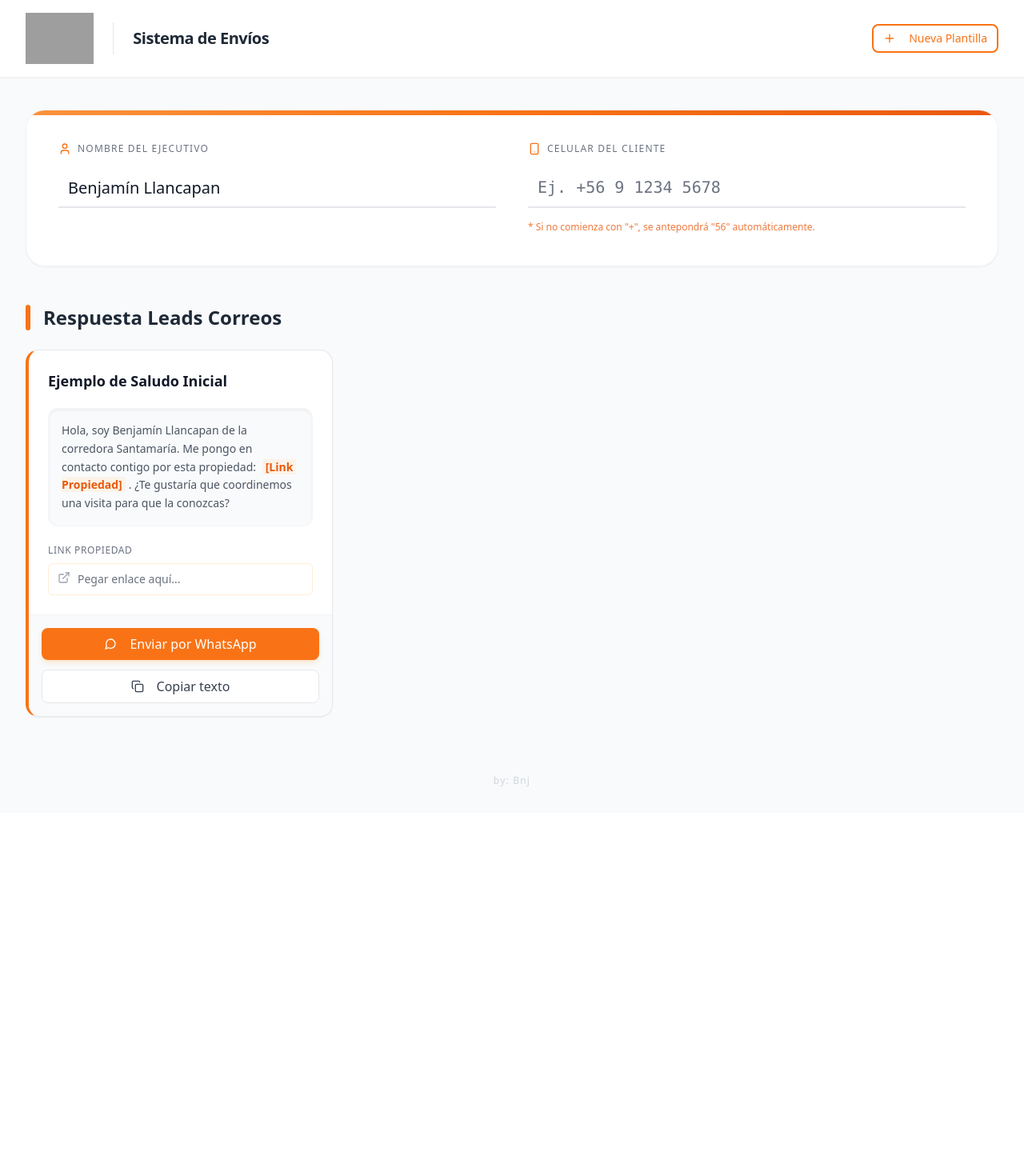
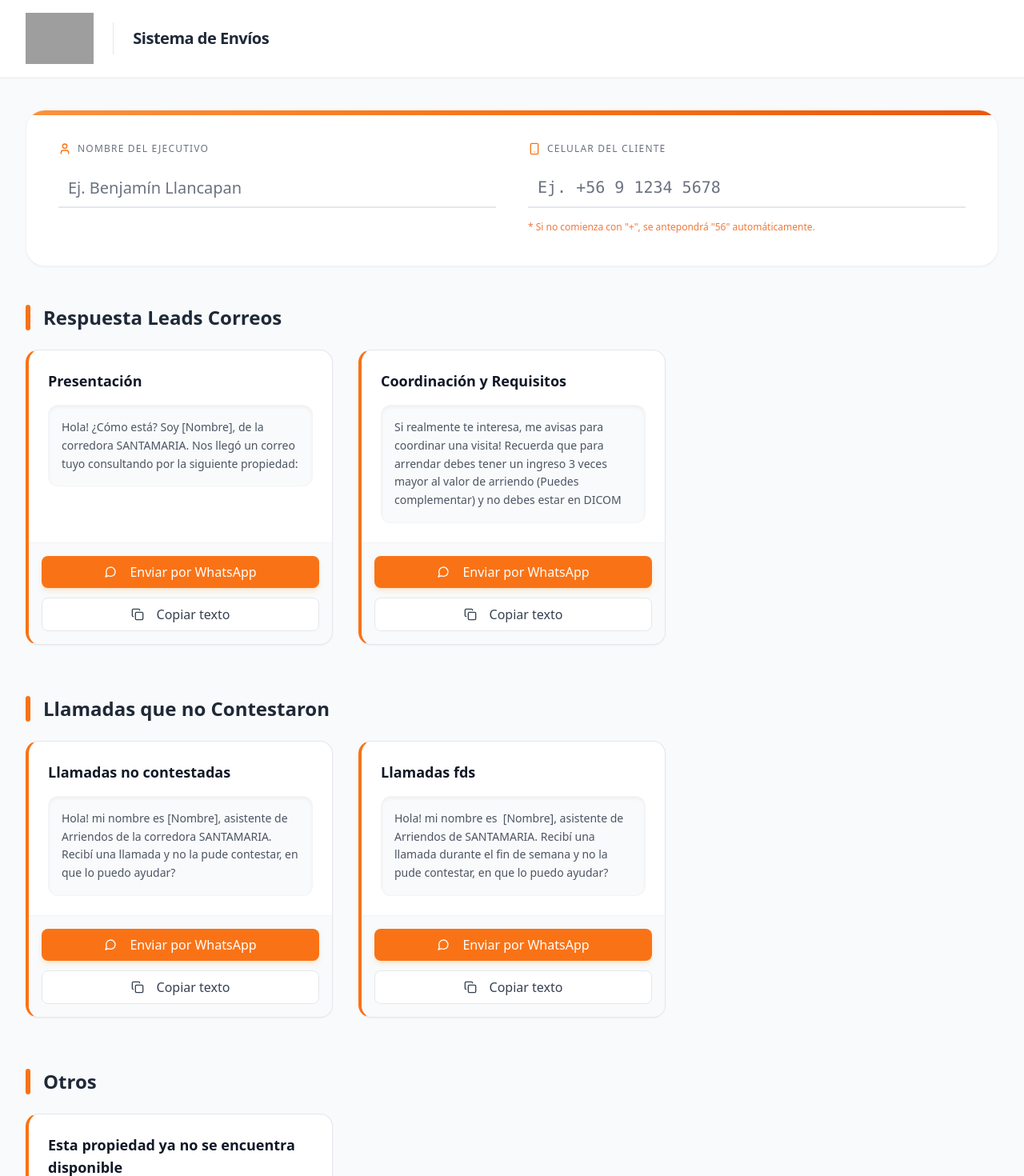
Before and after one commit to housebrokerschile-hash/sistema-de-env-os, a React (Vite) app: page / in a window 1280 px wide. Shown: the top 1470 px of the page at 80% size. Before the commit the page ends 1016 px from the top, so only its background shows below. Built offline with nearby package versions, Linux system fonts and the light colour scheme; grey boxes are pictures that could not be loaded.

Commit message:
Update App.jsx

```diff
--- a/App.jsx
+++ b/App.jsx
@@ -1,11 +1,6 @@
 import React, { useState, useEffect } from 'react';
 import {
-  Plus,
-  Pencil,
-  Trash2,
   MessageCircle,
-  Save,
-  X,
   Smartphone,
   User,
   ExternalLink,
@@ -55,17 +50,13 @@ const Button = ({ children, variant = 'primary', size = 'default', className = '
   const variants = {
     primary: 'bg-orange-500 hover:bg-orange-600 text-white shadow-md',
     secondary: 'bg-white hover:bg-gray-50 text-gray-700 border border-gray-200',
-    ghost: 'hover:bg-gray-100 text-gray-600',
-    destructive: 'bg-red-50 text-red-600 hover:bg-red-100',
-    outline: 'border-2 border-orange-500 text-orange-500 hover:bg-orange-50',
     success: 'bg-green-500 text-white shadow-md hover:bg-green-600'
   };
 
   const sizes = {
     sm: 'px-3 py-1.5 text-sm',
     default: 'px-4 py-2',
-    lg: 'px-6 py-3 text-lg',
-    icon: 'p-2'
+    lg: 'px-6 py-3 text-lg'
   };
 
   return (
@@ -112,29 +103,12 @@ const Card = ({ children, className = '' }) => (
   </div>
 );
 
-const Dialog = ({ isOpen, onClose, title, children }) => {
-  if (!isOpen) return null;
-  return (
-    <div className="fixed inset-0 z-50 flex items-center justify-center bg-black/50 backdrop-blur-sm p-4 animate-in fade-in duration-200">
-      <div className="relative w-full max-w-lg rounded-xl bg-white p-6 shadow-2xl animate-in zoom-in-95 duration-200">
-        <div className="flex items-center justify-between mb-4">
-          <h3 className="text-lg font-semibold">{title}</h3>
-          <button type="button" onClick={onClose} className="rounded-full p-1 hover:bg-gray-100 hover:scale-110 transition-transform">
-            <X className="h-4 w-4" />
-          </button>
-        </div>
-        {children}
-      </div>
-    </div>
-  );
-};
-
-const TemplateCard = ({ template, executiveName, clientNumber, onEdit, onDelete }) => {
+const TemplateCard = ({ template, executiveName, clientNumber }) => {
   const [propertyLink, setPropertyLink] = useState('');
   const [isCopied, setIsCopied] = useState(false);
 
   const getFinalText = () => {
-    let finalText = template.content.replace(/\[Nombre_Ejecutivo\]/g, executiveName);
+    let finalText = template.content.replace(/\[Nombre_Ejecutivo\]/g, executiveName || '[Nombre]');
     if (template.content.includes('[Input_Para_Link_Propiedad]')) {
         finalText = finalText.replace(/\[Input_Para_Link_Propiedad\]/g, propertyLink || '[Link Propiedad]');
     }
@@ -187,23 +161,15 @@ const TemplateCard = ({ template, executiveName, clientNumber, onEdit, onDelete
     <Card className="flex flex-col h-full overflow-hidden group border-l-4 border-l-orange-500">
       <div className="p-6 flex-1 space-y-4">
         <div className="flex items-start justify-between">
-          <h3 className="font-bold text-lg text-gray-900 line-clamp-1" title={template.title}>
+          <h3 className="font-bold text-lg text-gray-900 line-clamp-2" title={template.title}>
             {template.title}
           </h3>
-          <div className="flex gap-1 opacity-0 group-hover:opacity-100 transition-opacity duration-300">
-            <Button variant="ghost" size="icon" onClick={() => onEdit(template)} className="h-8 w-8 hover:bg-orange-100 hover:text-orange-600">
-              <Pencil className="h-4 w-4" />
-            </Button>
-            <Button variant="ghost" size="icon" onClick={() => onDelete(template.id)} className="h-8 w-8 text-red-500 hover:text-red-600 hover:bg-red-50">
-              <Trash2 className="h-4 w-4" />
-            </Button>
-          </div>
         </div>
 
         <div className="bg-gray-50 p-4 rounded-xl text-sm text-gray-600 leading-relaxed min-h-[100px] whitespace-pre-wrap border border-gray-100 shadow-inner">
           {template.content.split(/(\[Input_Para_Link_Propiedad\])/g).map((part, i) => (
             part === '[Input_Para_Link_Propiedad]' ? (
-              <span key={i} className="text-orange-600 font-bold bg-orange-100/50 px-1 rounded mx-1">
+              <span key={i} className="text-orange-600 font-bold bg-orange-100/50 px-1 rounded mx-1 break-all">
                 {propertyLink || '[Link Propiedad]'}
               </span>
             ) : (
@@ -256,72 +222,60 @@ const TemplateCard = ({ template, executiveName, clientNumber, onEdit, onDelete
 };
 
 function App() {
-  // --- Estados con Memoria Local (Local Storage) ---
-  const [executiveName, setExecutiveName] = useState(() => localStorage.getItem('executiveName') || 'Benjamín Llancapan');
+  // --- Estados con Memoria Local (Empiezan en blanco) ---
+  const [executiveName, setExecutiveName] = useState(() => localStorage.getItem('executiveName') || '');
   const [clientNumber, setClientNumber] = useState(() => localStorage.getItem('clientNumber') || '');
+  const [showContent, setShowContent] = useState(false);
 
-  const [templates, setTemplates] = useState(() => {
-    const saved = localStorage.getItem('santamaria_templates');
-    if (saved) return JSON.parse(saved);
-    // Plantilla por defecto si es la primera vez que entra
-    return [
-      {
-        id: '1',
-        title: 'Ejemplo de Saludo Inicial',
-        category: 'Correos',
-        content: 'Hola, soy [Nombre_Ejecutivo] de la corredora Santamaría. Me pongo en contacto contigo por esta propiedad: [Input_Para_Link_Propiedad]. ¿Te gustaría que coordinemos una visita para que la conozcas?'
-      }
-    ];
-  });
+  // --- Plantillas Fijas (Hardcodeadas) ---
+  const templates = [
+    {
+      id: '1',
+      title: 'Presentación',
+      category: 'Correos',
+      content: `Hola! ¿Cómo está? Soy [Nombre_Ejecutivo], de la corredora SANTAMARIA. Nos llegó un correo tuyo consultando por la siguiente propiedad:`
+    },
+    {
+      id: '2',
+      title: 'Coordinación y Requisitos',
+      category: 'Correos',
+      content: `Si realmente te interesa, me avisas para coordinar una visita! Recuerda que para arrendar debes tener un ingreso 3 veces mayor al valor de arriendo (Puedes complementar) y no debes estar en DICOM`
+    },
+    {
+      id: '3',
+      title: 'Llamadas no contestadas',
+      category: 'Llamadas',
+      content: `Hola! mi nombre es [Nombre_Ejecutivo], asistente de Arriendos de la corredora SANTAMARIA. Recibí una llamada y no la pude contestar, en que lo puedo ayudar?`
+    },
+    {
+      id: '4',
+      title: 'Llamadas fds',
+      category: 'Llamadas',
+      content: `Hola! mi nombre es  [Nombre_Ejecutivo], asistente de Arriendos de SANTAMARIA. Recibí una llamada durante el fin de semana y no la pude contestar, en que lo puedo ayudar?`
+    },
+    {
+      id: '5',
+      title: 'Esta propiedad ya no se encuentra disponible',
+      category: 'Otros',
+      content: `Hola! Lamentablemente esa propiedad ya no se encuentra disponible. Sin embargo, en los siguientes enlaces puedes revisar otras opciones actuales. Para consultar disponibilidad, me puedes escribir por este mismo medio:
 
-  const [showContent, setShowContent] = useState(false);
-  const [isModalOpen, setIsModalOpen] = useState(false);
-  const [currentTemplate, setCurrentTemplate] = useState(null);
-  const [formData, setFormData] = useState({ title: '', category: 'Correos', content: '' });
+*ARRIENDOS HASTA $350.000:*
+https://www.santamaria.cl/PropiedadesListado.aspx?From=Search&Tipo=P&Pr_Privada=0&Ubz_Id=0&Po_R_Id=8&Pr_Tipo_Id=8&Pr_Tipo_Operacion=2&Pr_Valor_Desde=0&Pr_Valor_Hasta=350000&Pr_Piezas_Desde=0
 
-  // Guardar automáticamente cada vez que haya un cambio
+*MENORES A $450.000*
+▪️ *1 Dormitorio:*
+https://www.santamaria.cl/PropiedadesListado.aspx?From=Search&Tipo=P&Pr_Privada=0&Po_R_Id=8&Pr_Tipo_Id=8&Pr_Tipo_Operacion=2&Pr_Valor_Desde=0&Pr_Valor_Hasta=0&Pr_Piezas_Desde=1&Pr_Piezas_Hasta=1
+
+▪️ *2 Dormitorios:*
+https://www.santamaria.cl/PropiedadesListado.aspx?From=Search&Tipo=P&Pr_Privada=0&Ubz_Id=0&Po_R_Id=8&Pr_Tipo_Id=8&Pr_Tipo_Operacion=2&Pr_Valor_Desde=0&Pr_Valor_Hasta=0&Pr_Piezas_Desde=2`
+    }
+  ];
+
+  // Guardar automáticamente cada vez que haya un cambio en los inputs
   useEffect(() => {
     localStorage.setItem('executiveName', executiveName);
     localStorage.setItem('clientNumber', clientNumber);
-    localStorage.setItem('santamaria_templates', JSON.stringify(templates));
-  }, [executiveName, clientNumber, templates]);
-
-  // CRUD Handlers (Ahora 100% Locales)
-  const handleDelete = (id) => {
-    if (window.confirm('¿Estás seguro de eliminar esta plantilla?')) {
-      setTemplates(templates.filter(t => t.id !== id));
-      toast.success('Plantilla eliminada');
-    }
-  };
-
-  const handleEdit = (template) => {
-    setCurrentTemplate(template);
-    setFormData({
-      title: template.title,
-      category: template.category,
-      content: template.content
-    });
-    setIsModalOpen(true);
-  };
-
-  const handleCreate = () => {
-    setCurrentTemplate(null);
-    setFormData({ title: '', category: 'Correos', content: '' });
-    setIsModalOpen(true);
-  };
-
-  const handleSubmit = (e) => {
-    e.preventDefault();
-    if (currentTemplate) {
-      setTemplates(templates.map(t => t.id === currentTemplate.id ? { ...t, ...formData } : t));
-      toast.success('Plantilla actualizada');
-    } else {
-      const newTemplate = { id: Date.now().toString(), ...formData };
-      setTemplates([...templates, newTemplate]);
-      toast.success('Plantilla creada');
-    }
-    setIsModalOpen(false);
-  };
+  }, [executiveName, clientNumber]);
 
   const groupedTemplates = {
     'Respuesta Leads Correos': templates.filter(t => t.category === 'Correos'),
@@ -350,11 +304,6 @@ function App() {
                   Sistema de Envíos
                 </h1>
               </div>
-
-              <Button onClick={handleCreate} size="sm" variant="outline" className="hidden sm:flex rounded-full">
-                <Plus className="h-4 w-4 mr-2" />
-                Nueva Plantilla
-              </Button>
             </div>
           </header>
 
@@ -410,8 +359,6 @@ function App() {
                           template={template}
                           executiveName={executiveName}
                           clientNumber={clientNumber}
-                          onEdit={handleEdit}
-                          onDelete={handleDelete}
                         />
                       ))}
                     </div>
@@ -419,13 +366,6 @@ function App() {
                 )
               ))}
             </div>
-
-            <button
-              onClick={handleCreate}
-              className="fixed bottom-24 right-6 h-14 w-14 bg-orange-500 text-white rounded-full shadow-orange-500/30 shadow-2xl flex items-center justify-center sm:hidden active:scale-95 transition-transform z-40 hover:scale-110"
-            >
-              <Plus className="h-6 w-6" />
-            </button>
           </main>
 
           <footer className="py-8 text-center">
@@ -433,61 +373,6 @@ function App() {
               by: Bnj
             </p>
           </footer>
-
-          <Dialog
-            isOpen={isModalOpen}
-            onClose={() => setIsModalOpen(false)}
-            title={currentTemplate ? 'Editar Plantilla' : 'Nueva Plantilla'}
-          >
-            <form onSubmit={handleSubmit} className="space-y-5">
-              <div className="space-y-2">
-                <Label>Título</Label>
-                <Input
-                  required
-                  value={formData.title}
-                  onChange={(e) => setFormData({...formData, title: e.target.value})}
-                  placeholder="Ej. Saludo Inicial"
-                />
-              </div>
-
-              <div className="space-y-2">
-                <Label>Categoría</Label>
-                <select
-                  className="flex h-10 w-full rounded-md border border-gray-200 bg-white px-3 py-2 text-sm focus-visible:outline-none focus-visible:ring-2 focus-visible:ring-orange-500 transition-shadow"
-                  value={formData.category}
-                  onChange={(e) => setFormData({...formData, category: e.target.value})}
-                >
-                  <option value="Correos">Correos</option>
-                  <option value="Llamadas">Llamadas</option>
-                  <option value="Otros">Otros</option>
-                </select>
-              </div>
-
-              <div className="space-y-2">
-                <Label>Mensaje</Label>
-                <div className="text-xs text-gray-500 mb-2 p-3 bg-orange-50/50 rounded-lg border border-orange-100">
-                  Variables: <span className="font-mono text-orange-600 font-bold">[Nombre_Ejecutivo]</span>, <span className="font-mono text-orange-600 font-bold">[Input_Para_Link_Propiedad]</span>
-                </div>
-                <textarea
-                  required
-                  className="flex min-h-[120px] w-full rounded-md border border-gray-200 bg-white px-3 py-2 text-sm focus-visible:outline-none focus-visible:ring-2 focus-visible:ring-orange-500 transition-shadow resize-y"
-                  value={formData.content}
-                  onChange={(e) => setFormData({...formData, content: e.target.value})}
-                  placeholder="Escribe tu mensaje aquí..."
-                />
-              </div>
-
-              <div className="flex justify-end gap-3 pt-4">
-                <Button type="button" variant="secondary" onClick={() => setIsModalOpen(false)}>
-                  Cancelar
-                </Button>
-                <Button type="submit">
-                  <Save className="h-4 w-4 mr-2" />
-                  Guardar
-                </Button>
-              </div>
-            </form>
-          </Dialog>
         </div>
       )}
     </>
```
